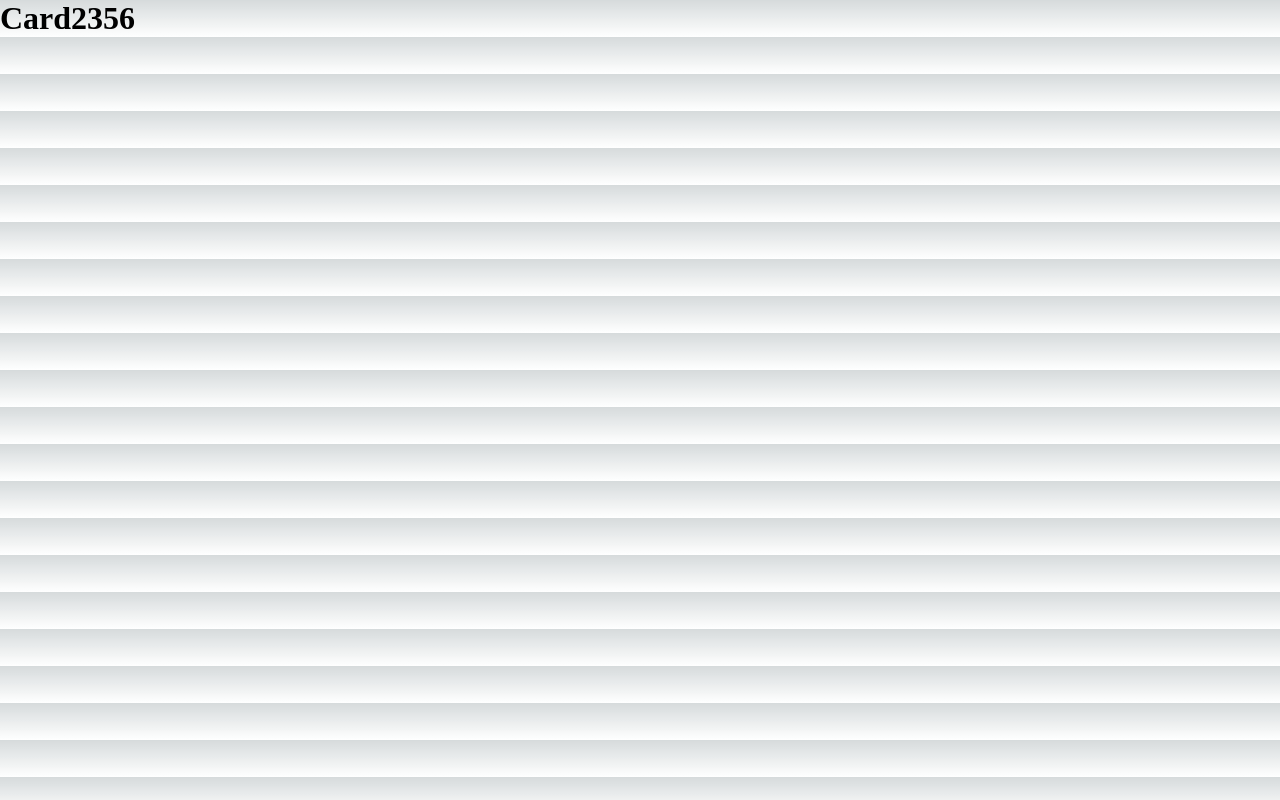
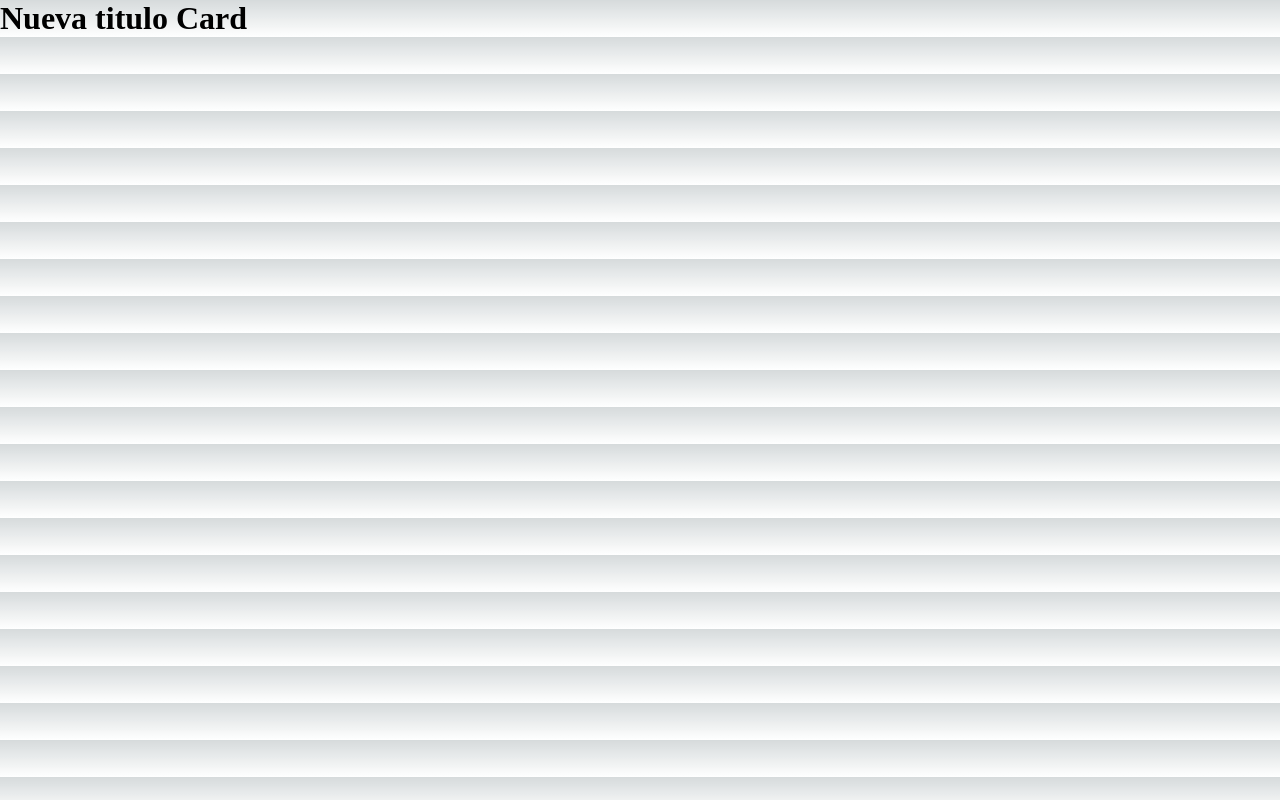
Before and after one commit to andresoje/Client_Book_Scape, a Next.js app: page /card/card in a window 1280 px wide. Built offline with nearby package versions, Linux system fonts and the light colour scheme.

Commit message:
coloque nuebvo titulo de la card

```diff
--- a/pages/card/card.tsx
+++ b/pages/card/card.tsx
@@ -3,7 +3,7 @@
 function card() {
   return (
     <div>
-      <h1>Card2356</h1>
+      <h1>Nueva titulo Card</h1>
     </div>
   )
 }
```
